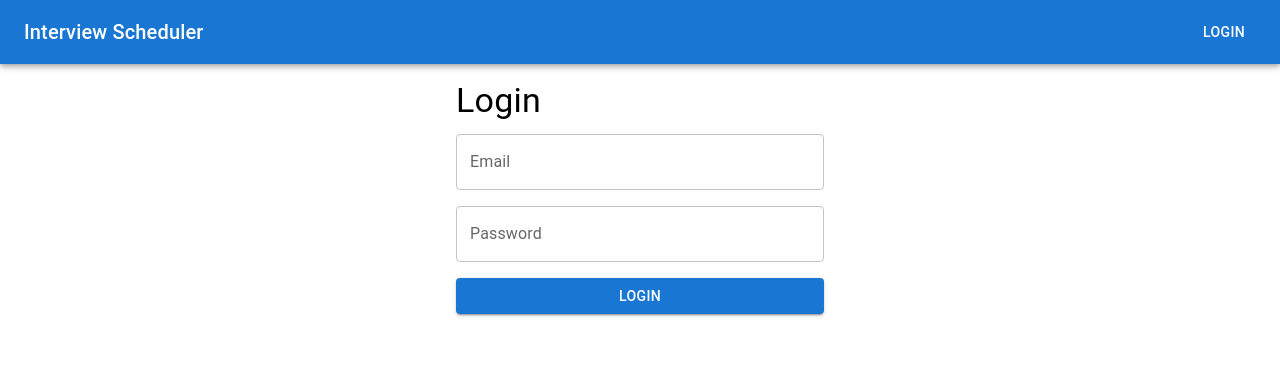
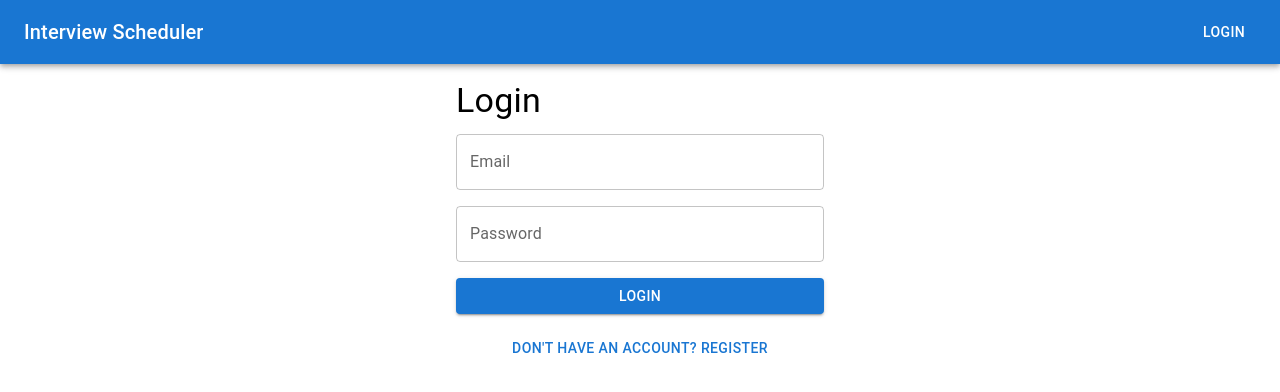
Before and after one commit to tsthakur123/scheduler, a Next.js app: page /login in a window 1280 px wide. Shown: the top 392 px of the page. Built offline with nearby package versions, Linux system fonts and the light colour scheme; no server answers.

Commit message:
ui improved

```diff
--- a/app/login/page.tsx
+++ b/app/login/page.tsx
@@ -1,24 +1,31 @@
 "use client"
 import { useState } from 'react';
-import { TextField, Button, Grid, Typography, Box } from '@mui/material';
+import { TextField, Button, Grid, Typography, Box, CircularProgress } from '@mui/material';
 import axios from '@/utils/axios';
 import { useAuth } from '@/contexts/AuthContext';
+import { useRouter } from 'next/navigation'; // Import useRouter for navigation
 
 const LoginPage = () => {
   const [email, setEmail] = useState('');
   const [password, setPassword] = useState('');
   const [error, setError] = useState('');
+  const [loading, setLoading] = useState(false); // State for loading
   const { login } = useAuth(); // Get login function from AuthContext
+  const router = useRouter(); // Initialize router
 
   const handleLogin = async (e: React.FormEvent) => {
     e.preventDefault();
+    setLoading(true); // Set loading to true on form submission
 
     try {
       const response = await axios.post('https://scheduler-backend-z614.onrender.com/api/auth/login', { email, password });
       login(response.data.token); // Use login from AuthContext
+      router.push('/dashboard'); // Redirect to dashboard after successful login
     } catch (error) {
       const err = error as { response?: { data?: { message?: string } } };
       setError(err.response?.data?.message || 'Invalid credentials. Please try again.');
+    } finally {
+      setLoading(false); // Set loading to false after the request is complete
     }
   };
 
@@ -50,8 +57,13 @@ const LoginPage = () => {
             />
           </Grid>
           <Grid item xs={12}>
-            <Button type="submit" variant="contained" color="primary" fullWidth>
-              Login
+            <Button type="submit" variant="contained" color="primary" fullWidth disabled={loading}>
+              {loading ? <CircularProgress size={24} /> : 'Login'}
+            </Button>
+          </Grid>
+          <Grid item xs={12}>
+            <Button variant="text" onClick={() => router.push('/register')} fullWidth>
+              Don't have an account? Register
             </Button>
           </Grid>
         </Grid>
```
